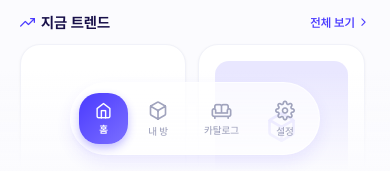
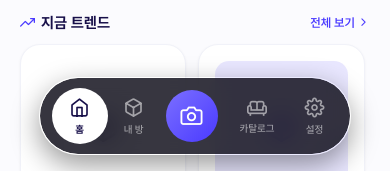
Before and after one commit to Room2scan/room2scan_app, a React Native app: screen / in a window 390 px wide. Shown: the part 673-844 px from the top of the page. Built offline with nearby package versions, Linux system fonts and the light colour scheme.

Commit message:
feat(nav): redesign bottom nav to dark glass pill with white active tab and center scan button

```diff
--- a/src/components/Shared.tsx
+++ b/src/components/Shared.tsx
@@ -1,10 +1,8 @@
-import React, { useRef } from 'react';
+import React from 'react';
 import {
   View,
   TouchableOpacity,
   StyleSheet,
-  Animated,
-  Platform,
 } from 'react-native';
 import { Text } from './Typography';
 import { LinearGradient } from 'expo-linear-gradient';
@@ -62,72 +60,89 @@ type NavTab = {
 };
 
 const NAV_TABS: NavTab[] = [
-  { id: 'home', featherIcon: 'home', label: '홈' },
-  { id: 'rooms', featherIcon: 'box', label: '내 방' },
-  { id: 'catalog', mciIcon: 'sofa-outline', label: '카탈로그' },
+  { id: 'home',     featherIcon: 'home',     label: '홈' },
+  { id: 'rooms',    featherIcon: 'box',      label: '내 방' },
+  { id: 'catalog',  mciIcon: 'sofa-outline', label: '카탈로그' },
   { id: 'settings', featherIcon: 'settings', label: '설정' },
 ];
+
+const LEFT_TABS  = NAV_TABS.slice(0, 2);
+const RIGHT_TABS = NAV_TABS.slice(2);
+
+const TabIcon = ({ tab, color, size }: { tab: NavTab; color: string; size: number }) =>
+  tab.featherIcon
+    ? <Feather name={tab.featherIcon as any} size={size} color={color} />
+    : <MaterialCommunityIcons name={tab.mciIcon as any} size={size} color={color} />;
 
 export const BottomNav = ({
   activeTab,
   onTabChange,
+  onScan,
 }: {
   activeTab: MainTab;
   onTabChange: (t: MainTab) => void;
+  onScan?: () => void;
 }) => {
   const insets = useSafeAreaInsets();
-  const bottomPad = Math.max(insets.bottom, 8) + 8;
 
-  return (
-    <View
-      style={[styles.bottomNavOuter, { paddingBottom: bottomPad }]}
-      pointerEvents="box-none"
-    >
-      <LinearGradient
-        colors={['rgba(251,251,254,0)', 'rgba(251,251,254,0.98)']}
-        style={StyleSheet.absoluteFillObject}
-        pointerEvents="none"
-      />
-      <View style={styles.bottomNavWrapper} pointerEvents="box-none">
-        <View style={styles.bottomNavInner}>
-          {NAV_TABS.map(tab => {
+  const renderTab = (tab: NavTab) => {
     const isActive = activeTab === tab.id;
-            const iconColor = isActive ? '#fff' : '#A0A3BD';
-            const iconSize = isActive ? 17 : 20;
     return (
       <TouchableOpacity
         key={tab.id}
         onPress={() => onTabChange(tab.id)}
-                activeOpacity={0.8}
-                style={styles.navTabBtn}
+        activeOpacity={0.75}
+        style={styles.tabTouch}
       >
         {isActive ? (
-                  <LinearGradient
-                    colors={['#4A3AFF', '#7B6FFF']}
-                    start={{ x: 0, y: 0 }}
-                    end={{ x: 1, y: 1 }}
-                    style={styles.navActivePill}
-                  >
-                    {tab.featherIcon ? (
-                      <Feather name={tab.featherIcon as any} size={iconSize} color={iconColor} />
+          <View style={styles.activeTab}>
+            <TabIcon tab={tab} color="#170F49" size={20} />
+            <Text style={styles.activeTabLabel}>{tab.label}</Text>
+          </View>
         ) : (
-                      <MaterialCommunityIcons name={tab.mciIcon as any} size={iconSize} color={iconColor} />
-                    )}
-                    <Text style={styles.navActiveLabel}>{tab.label}</Text>
-                  </LinearGradient>
-                ) : (
-                  <View style={styles.navInactiveItem}>
-                    {tab.featherIcon ? (
-                      <Feather name={tab.featherIcon as any} size={iconSize} color={iconColor} />
-                    ) : (
-                      <MaterialCommunityIcons name={tab.mciIcon as any} size={iconSize} color={iconColor} />
-                    )}
-                    <Text style={styles.navInactiveLabel}>{tab.label}</Text>
+          <View style={styles.inactiveTab}>
+            <TabIcon tab={tab} color="rgba(255,255,255,0.55)" size={20} />
+            <Text style={styles.inactiveTabLabel}>{tab.label}</Text>
           </View>
         )}
       </TouchableOpacity>
     );
-          })}
+  };
+
+  return (
+    <View
+      style={[styles.outer, { paddingBottom: Math.max(insets.bottom, 8) + 8 }]}
+      pointerEvents="box-none"
+    >
+      {/* Shadow wrapper — no overflow:hidden so shadow is visible */}
+      <View style={styles.pillShadow}>
+        {/* Clip wrapper — overflow:hidden for BlurView */}
+        <View style={styles.pill}>
+          <BlurView intensity={55} tint="dark" style={StyleSheet.absoluteFillObject} />
+          <View style={styles.pillOverlay} />
+
+          {/* Content row */}
+          <View style={styles.pillContent}>
+            {LEFT_TABS.map(renderTab)}
+
+            {/* Center scan button */}
+            <TouchableOpacity
+              onPress={onScan}
+              activeOpacity={0.85}
+              style={styles.scanTouch}
+            >
+              <LinearGradient
+                colors={['#7B6FFF', '#4A3AFF']}
+                start={{ x: 0, y: 0 }}
+                end={{ x: 1, y: 1 }}
+                style={styles.scanBtn}
+              >
+                <Feather name="camera" size={22} color="#fff" />
+              </LinearGradient>
+            </TouchableOpacity>
+
+            {RIGHT_TABS.map(renderTab)}
+          </View>
         </View>
       </View>
     </View>
@@ -141,9 +156,7 @@ const styles = StyleSheet.create({
     borderWidth: 1,
     borderColor: 'rgba(255,255,255,0.40)',
   },
-  glassCardBlur: {
-    // content goes here
-  },
+  glassCardBlur: {},
   snackbarContainer: {
     position: 'absolute',
     bottom: 144,
@@ -167,77 +180,87 @@ const styles = StyleSheet.create({
     shadowRadius: 12,
     elevation: 8,
   },
-  snackbarIcon: {
-    fontSize: 16,
-  },
   snackbarText: {
     color: '#fff',
     fontSize: 14,
     fontWeight: '600',
   },
-  bottomNavOuter: {
+
+  // ── Nav layout ──
+  outer: {
     position: 'absolute',
     bottom: 0,
     left: 0,
     right: 0,
     alignItems: 'center',
-    paddingTop: 12,
     zIndex: 20,
   },
-  bottomNavWrapper: {
-    alignItems: 'center',
+  pillShadow: {
+    borderRadius: 999,
+    shadowColor: '#000',
+    shadowOffset: { width: 0, height: 10 },
+    shadowOpacity: 0.40,
+    shadowRadius: 28,
+    elevation: 16,
   },
-  bottomNavInner: {
+  pill: {
+    borderRadius: 999,
+    overflow: 'hidden',
+    borderWidth: 0.5,
+    borderColor: 'rgba(255,255,255,0.16)',
+  },
+  pillOverlay: {
+    ...StyleSheet.absoluteFillObject,
+    backgroundColor: 'rgba(8,6,22,0.68)',
+    borderRadius: 999,
+  },
+  pillContent: {
     flexDirection: 'row',
     alignItems: 'center',
+    paddingHorizontal: 12,
+    paddingVertical: 10,
+    gap: 2,
+  },
+
+  // ── Tab items ──
+  tabTouch: {
+    borderRadius: 999,
+  },
+  activeTab: {
+    backgroundColor: '#fff',
+    borderRadius: 999,
+    paddingHorizontal: 18,
+    paddingVertical: 8,
+    alignItems: 'center',
     gap: 4,
-    paddingHorizontal: 8,
+  },
+  activeTabLabel: {
+    color: '#170F49',
+    fontSize: 10,
+    fontWeight: '700',
+  },
+  inactiveTab: {
+    alignItems: 'center',
+    paddingHorizontal: 14,
     paddingVertical: 8,
+    gap: 4,
+  },
+  inactiveTabLabel: {
+    color: 'rgba(255,255,255,0.55)',
+    fontSize: 10,
+    fontWeight: '500',
+  },
+
+  // ── Center scan button ──
+  scanTouch: {
     borderRadius: 999,
-    backgroundColor: 'rgba(255,255,255,0.70)',
-    borderWidth: 1,
-    borderColor: 'rgba(255,255,255,0.72)',
-    shadowColor: '#4A3AFF',
-    shadowOffset: { width: 0, height: 8 },
-    shadowOpacity: 0.09,
-    shadowRadius: 16,
-    elevation: 6,
+    marginHorizontal: 6,
   },
-  navTabBtn: {
-    borderRadius: 999,
+  scanBtn: {
+    width: 52,
+    height: 52,
+    borderRadius: 26,
     alignItems: 'center',
     justifyContent: 'center',
   },
-  navActivePill: {
-    flexDirection: 'column',
-    alignItems: 'center',
-    gap: 3,
-    paddingHorizontal: 16,
-    paddingVertical: 8,
-    borderRadius: 20,
-    shadowColor: '#4A3AFF',
-    shadowOffset: { width: 0, height: 4 },
-    shadowOpacity: 0.32,
-    shadowRadius: 8,
-    elevation: 4,
-  },
-  navActiveLabel: {
-    color: '#fff',
-    fontWeight: '700',
-    fontSize: 10,
-  },
-  navInactiveItem: {
-    flexDirection: 'column',
-    alignItems: 'center',
-    justifyContent: 'center',
-    gap: 3,
-    paddingHorizontal: 16,
-    paddingVertical: 8,
-    minWidth: 52,
-  },
-  navInactiveLabel: {
-    color: '#A0A3BD',
-    fontWeight: '500',
-    fontSize: 10,
-  },
 });
--- a/src/navigation/RootNavigator.tsx
+++ b/src/navigation/RootNavigator.tsx
@@ -24,6 +24,7 @@ const TabBarWrapper = ({ navigation, state }: BottomTabBarProps) => {
     <BottomNav
       activeTab={activeTab}
       onTabChange={(tab) => navigation.navigate(tab as any)}
+      onScan={() => navigation.getParent()?.navigate('Camera', { mode: 'room' })}
     />
   );
 };
```
Lines whose indentation alone changed are shown as unchanged.
